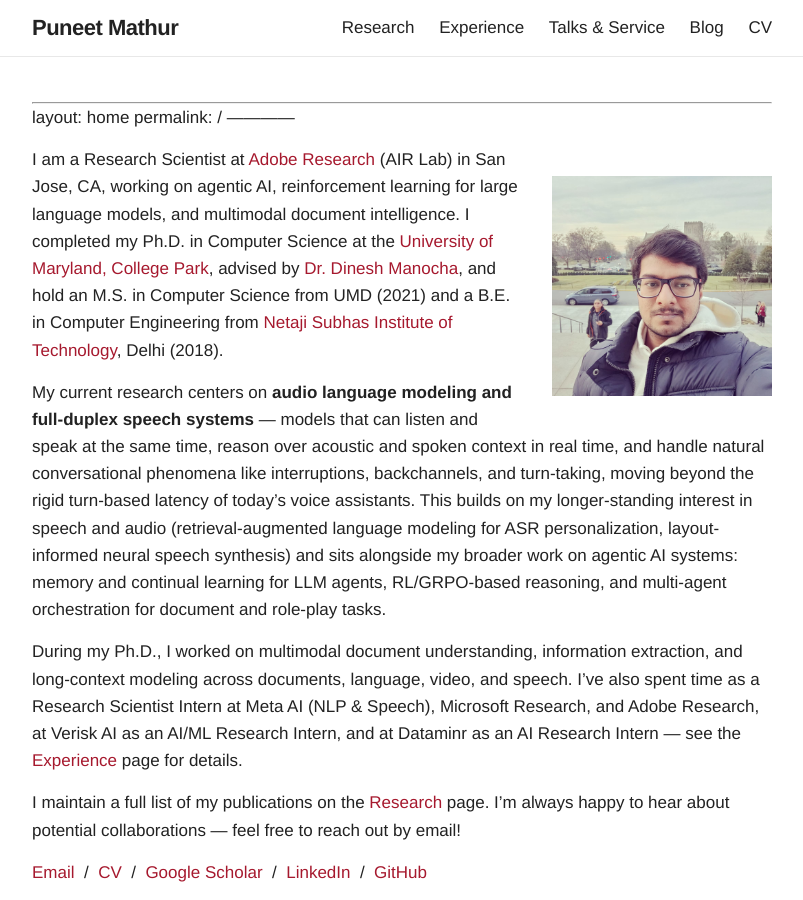
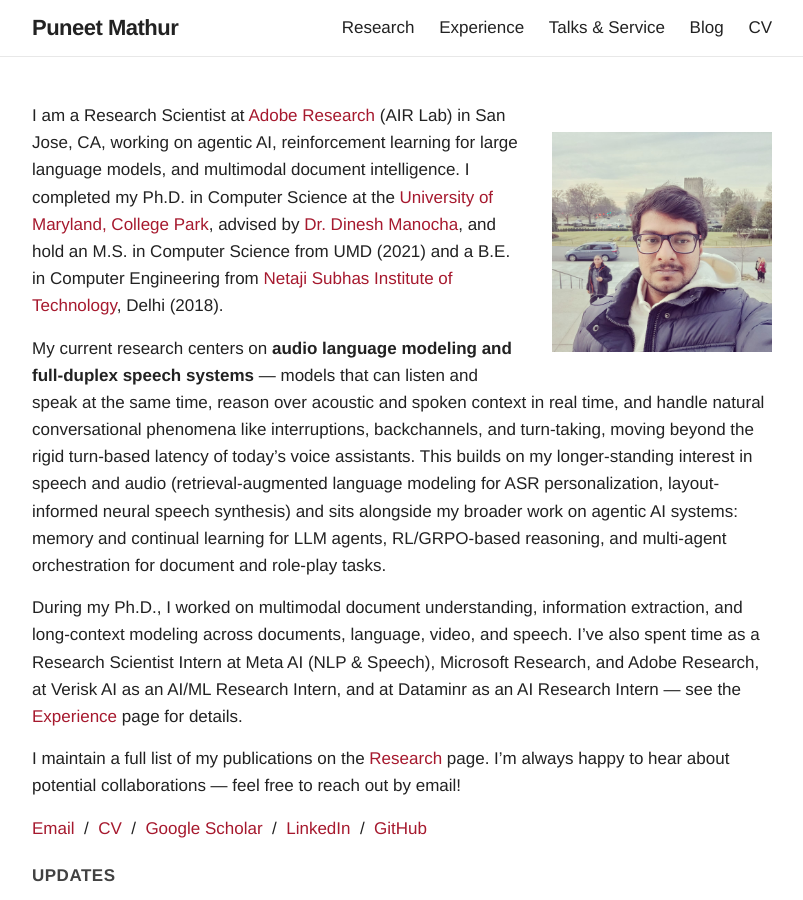
Before and after one commit to theMADAIguy/theMADAIguy.github.io, a Jekyll site: the page built from index.md, in a window 1280 px wide and 900 px high. Shown: the whole window, without its empty margins (238-1041 px from the left). Built offline with Jekyll 4.4.1, drawn with Linux system fonts in a browser that asks for light colours; our own code applies the rules of GitHub Pages for plain Markdown files.

Commit message:
Update index.md

```diff
--- a/index.md
+++ b/index.md
@@ -1,9 +1,3 @@
----
-
-layout: home
-permalink: /
-------------
-
 <img class="home-photo" src="{{ site.baseurl }}/assets/me.jpeg" alt="Puneet Mathur">
 
 I am a Research Scientist at [Adobe Research](https://research.adobe.com/) (AIR Lab) in San Jose, CA, working on agentic AI, reinforcement learning for large language models, and multimodal document intelligence. I completed my Ph.D. in Computer Science at the [University of Maryland, College Park](https://www.cs.umd.edu/), advised by [Dr. Dinesh Manocha](https://www.cs.umd.edu/people/dmanocha), and hold an M.S. in Computer Science from UMD (2021) and a B.E. in Computer Engineering from [Netaji Subhas Institute of Technology](http://www.nsit.ac.in/), Delhi (2018).
```
